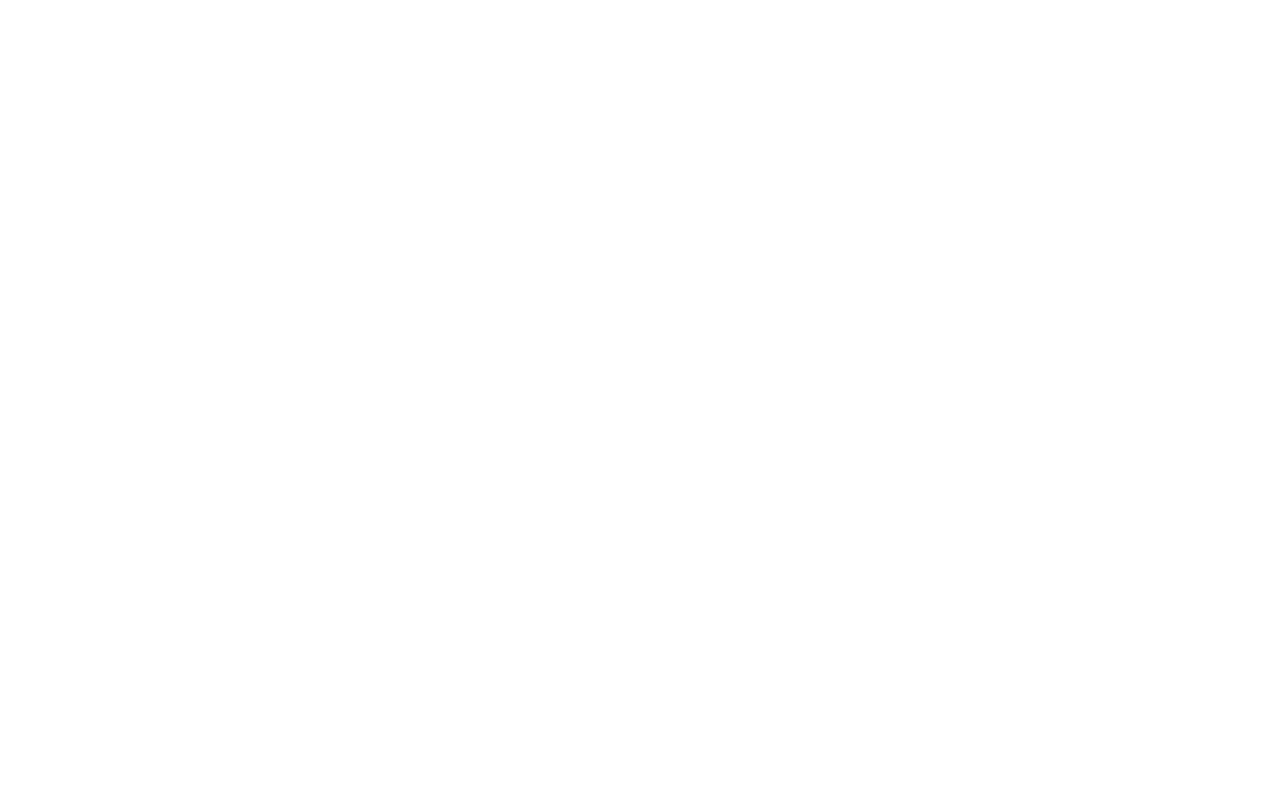
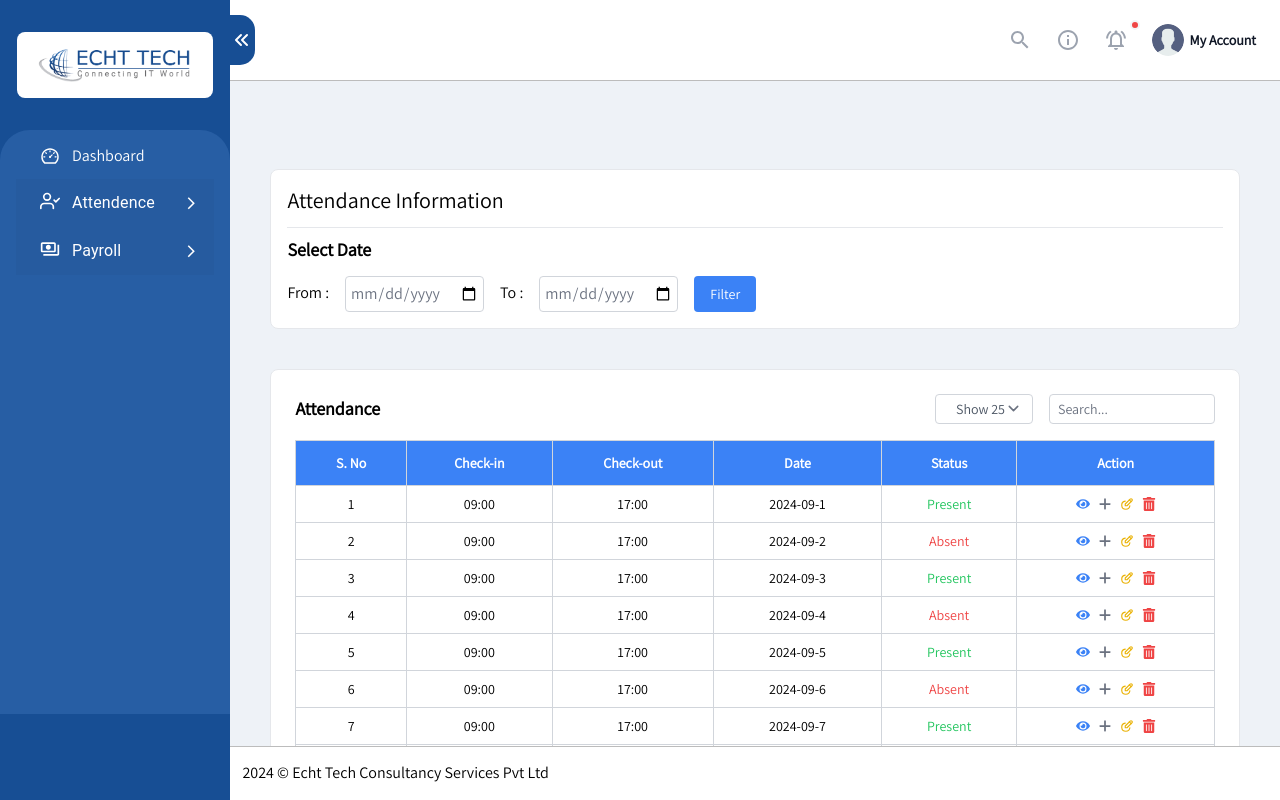
Before and after one commit to EchtTech-Consultancy-Private-Limited/hrms-echttech, a React (Create React App) app: page /attendance in a window 1280 px wide. Before the commit this address had no page. Built offline with nearby package versions, Linux system fonts and the light colour scheme.

Commit message:
attendance page done

```diff
--- a/package.json
+++ b/package.json
@@ -7,6 +7,7 @@
     "@emotion/styled": "^11.13.0",
     "@headlessui/react": "^2.1.8",
     "@heroicons/react": "^2.1.5",
+    "@material-tailwind/react": "^2.1.10",
     "@mui/icons-material": "^6.1.1",
     "@mui/material": "^6.1.1",
     "@testing-library/jest-dom": "^5.17.0",
--- a/public/index.html
+++ b/public/index.html
@@ -11,6 +11,8 @@
     />
     <link rel="apple-touch-icon" href="%PUBLIC_URL%/logo.png" />
     <link rel="manifest" href="%PUBLIC_URL%/manifest.json" />
+    <link href="https://fonts.googleapis.com/css2?family=Assistant:wght@400&display=swap" rel="stylesheet">
+
     <title>HRMS</title>
   </head>
   <body>
--- a/src/App.js
+++ b/src/App.js
@@ -2,6 +2,7 @@
 import Dashboard from './pages/Dashboard'
 import LayoutComponent from './components/shared/LayoutComponent'
 import LoginPage from './pages/LoginPage'
+import AttendancePage from './pages/AttendancePage'
 
 function App() {
     return (
@@ -11,6 +12,7 @@
                 <Route path="/" element={<LayoutComponent />}>
                     <Route index element={<Dashboard />} />
                     <Route path='dashboard' element={<Dashboard />} />
+                    <Route path='attendance' element={<AttendancePage />} />
                 </Route>
 
             </Routes>
--- /dev/null
+++ b/src/components/Attendance/AttendanceComponent.jsx
@@ -0,0 +1,168 @@
+import React,{useState} from "react";
+import { FaEye, FaTrashAlt } from "react-icons/fa";
+import { TbEditCircle } from "react-icons/tb";
+import { FaPlus } from "react-icons/fa6";
+
+
+
+const AttendanceComponent = () => {
+
+    const attendanceData = Array.from({ length: 100 }, (_, i) => ({
+        status: i % 2 === 0 ? "Present" : "Absent",
+        date: `2024-09-${(i % 30) + 1}`,
+        clockIn: `09:00`,
+        clockOut: `17:00`,
+      }));
+
+      const [currentPage, setCurrentPage] = useState(1);
+      const entriesPerPage = 10;
+
+      const totalEntries = attendanceData.length;
+      const start = (currentPage - 1) * entriesPerPage;
+      const end = start + entriesPerPage;
+      const pageData = attendanceData.slice(start, end);
+
+      const handlePrevPage = () => {
+        if (currentPage > 1) {
+          setCurrentPage(currentPage - 1);
+        }
+      };
+
+      const handleNextPage = () => {
+        if (end < totalEntries) {
+          setCurrentPage(currentPage + 1);
+        }
+      };
+
+  return (
+    <>
+       <div className="w-full top-section mt-10 p-4 border rounded-lg bg-white">
+       <div class="top-head flex justify-between items-center">
+          <div class="left-part pb-3"><h1 class="headings">Attendance Information</h1></div>
+        </div>
+      <h2 className="text-lg pt-2 border-t font-semibold mb-2">Select Date</h2>
+      <div className="flex  pt-1 flex-col md:flex-row items-center md:space-x-4 space-y-4 md:space-y-0">
+        <label>From : </label>
+      <input
+          type="date"
+          className="border border-gray-300 text-gray-500 p-1 h-9 rounded w-full md:w-auto"
+          placeholder="Start Date"
+        />
+         <label>To : </label>
+        <input
+          type="date"
+          className="border border-gray-300 text-gray-500 p-1 h-9 rounded w-full md:w-auto"
+          placeholder="End Date"
+        />
+        <button className="bg-blue-500 text-white px-4 py-2 rounded w-full md:w-auto text-sm">
+          Filter
+        </button>
+      </div>
+    </div>
+
+
+    <div className="below-section data-table-attendance mt-10" >
+    <div className="container mx-auto p-6 border rounded-lg bg-white">
+      <div className="flex justify-between items-center mb-4">
+        <h1 className="text-lg font-bold">Attendance</h1>
+        <div className="flex items-center space-x-4">
+            <select id="entries" className="w-full border border-gray-300 text-gray-600 rounded px-5 py-1 text-sm">
+                <option value="25">Show 25</option>
+                <option value="50">Show 50</option>
+                <option value="100">Show 100</option>
+            </select>
+            <input
+                type="text"
+                id="search"
+                placeholder="Search..."
+                className="border border-gray-300 text-gray-600 rounded px-2 py-1 text-sm"
+            />
+            </div>
+      </div>
+
+
+
+<table className="min-w-full bg-white border border-gray-300 rounded-t-lg">
+            <thead>
+              <tr className="bg-blue-500 text-white">
+                <th className="px-4 border-gray-300 border-l text-center py-3">S. No</th>
+                <th className="px-4 border-l border-gray-300 text-center py-3">Check-in</th>
+                <th className="px-4 border-l border-gray-300 text-center py-3">Check-out</th>
+                <th className="px-4 border-l border-gray-300 text-center py-3">Date</th>
+                <th className="px-4 border-l border-gray-300 text-center py-3">Status</th>
+                <th className="px-4 border-l border-gray-300 text-center py-3">Action</th>
+              </tr>
+            </thead>
+            <tbody>
+              {pageData.map((entry, index) => (
+                <tr
+                  key={index}
+                  className="hover:bg-gray-300 hover:border-r border-gray-300 transition duration-300"
+                >
+                  <td className="py-2 px-4 border-l border-gray-300 text-center">{start + index + 1}</td>
+                  <td className="py-2 px-4 border-l border-gray-300 text-center">{entry.clockIn}</td>
+                  <td className="py-2 px-4 border-l border-gray-300 text-center">{entry.clockOut}</td>
+                  <td className="py-2 px-4 border-l border-gray-300 text-center">{entry.date}</td>
+                  <td
+                    className={`py-2 px-4 border-l border-gray-300 text-center ${
+                      entry.status === "Absent" ? "text-red-500" : "text-green-500"
+                    }`}
+                  >
+                    {entry.status}
+                  </td>
+                  <td className="py-2 px-4 border-l border-gray-300 text-center">
+                    <div className="flex justify-center space-x-2">
+                      <button className="text-blue-500">
+                        <FaEye />
+                      </button>
+                      <button className="text-gray-500">
+                        <FaPlus />
+                      </button>
+                      <button className="text-yellow-500">
+                         <TbEditCircle />
+                      </button>
+                      <button className="text-red-500">
+                        <FaTrashAlt />
+                      </button>
+
+                    </div>
+                  </td>
+                </tr>
+              ))}
+            </tbody>
+          </table>
+
+
+      <div className="flex justify-between items-center mt-4">
+
+        <span className="text-gray-600 text-sm">
+          Showing {start + 1} to {Math.min(end, totalEntries)} of {totalEntries} entries
+        </span>
+          <div>
+          <button
+          onClick={handlePrevPage}
+          className="bg-blue-500 text-white text-sm rounded mx-1 px-2 py-1"
+          disabled={currentPage === 1}
+        >
+          Prev
+        </button>
+        <button
+          onClick={handleNextPage}
+          className="bg-blue-500 text-sm text-white rounded px-2 py-1"
+          disabled={end >= totalEntries}
+        >
+          Next
+        </button>
+
+          </div>
+
+
+      </div>
+    </div>
+
+    </div>
+    </>
+  );
+}
+
+export default AttendanceComponent;
--- a/src/components/auth/LoginComponent.jsx
+++ b/src/components/auth/LoginComponent.jsx
@@ -53,7 +53,7 @@
       <div className={`relative flex max-w-4xl bg-white shadow-lg rounded-lg ${isClosed ? 'flex-row w-1/4' : 'flex-row w-full md:w-full'}`}>
 
         {/* Left Section */}
-        <div className="mlc-left p-8 bg-gray-100  ${isClosed ? width : 'w-1/2' : 'w-1'}"  >
+        <div className="mlc-left p-8 bg-gray-100  ${isClosed ? width : '50%' : '100%'}"  >
           <h2 className="text-3xl">Welcome to</h2>
           <h2 className="text-3xl mb-2 font-bold text-blue-500">EchtTech HRMS</h2>
           <p className='mb-6 text-sm text-gray-500'>Hi, login to your account</p>
@@ -181,6 +181,7 @@
       </div>
 
 
+
     </div>
   );
 };
--- a/src/components/shared/SidebarcontentComponent.jsx
+++ b/src/components/shared/SidebarcontentComponent.jsx
@@ -62,7 +62,9 @@
       <Accordion onChange={handleChange('panel1')} className='ul-list'>
         <AccordionSummary aria-controls="panel1d-content" id="panel1d-header" className='color-white ul-parent'>
             <FiUserCheck className='mr-3 text-xl'/>
-          <Typography>Attendence</Typography>
+            <Link className='no-underline hover:no-underline' to = '/Attendance' >
+            <Typography className='text-white' >Attendence</Typography>
+            </Link>
         </AccordionSummary>
         <AccordionDetails className='parent-all-ul'>
           <ul className='all-ul'>
--- a/src/index.css
+++ b/src/index.css
@@ -1,4 +1,6 @@
-@import url('https://fonts.googleapis.com/css2?family=Inter:wght@300;400;500;600;700&display=swap');
+
+@import url('https://fonts.googleapis.com/css2?family=Assistant:wght@400&display=swap');
+
 @import url('../src/assetsechttech/css/globalecht.css');
 @import url('../src//assetsechttech//css//sidebarecht.css');
 @import url('../src//assetsechttech//css/rightdashboard.css');
@@ -36,4 +38,14 @@
 	a {
 		@apply text-sky-500 hover:underline;
 	}
+	.bg-neutral-100
+	{
+		@apply text-sky-500 hover:underline;
+
+	}
+
 }
+
+body {
+	font-family: 'Assistant', sans-serif;
+  }
--- a/src/index.js
+++ b/src/index.js
@@ -2,6 +2,8 @@
 import ReactDOM from 'react-dom/client'
 import './index.css'
 import App from './App'
+
+
 
 const root = ReactDOM.createRoot(document.getElementById('root'))
 root.render(
--- /dev/null
+++ b/src/pages/AttendancePage.jsx
@@ -0,0 +1,15 @@
+import React from 'react'
+import AttendanceComponent from '../components/Attendance/AttendanceComponent'
+
+const AttendancePage = () => {
+  return (
+    <div className='content-mid base-bg-color' >
+      <div id='dashboard' className='px-10 py-12'  >
+
+        <AttendanceComponent />
+      </div>
+    </div>
+  )
+}
+
+export default AttendancePage
--- a/src/pages/LoginPage.jsx
+++ b/src/pages/LoginPage.jsx
@@ -3,7 +3,7 @@
 
 const LoginPage = () => {
   return (
-    <div>
+    <div >
         <LoginComponent />
     </div>
   )
--- a/tailwind.config.js
+++ b/tailwind.config.js
@@ -1,4 +1,4 @@
-/** @type {import('tailwindcss').Config} */
+ /** @type {import('tailwindcss').Config} */
 module.exports = {
     content: ['./src/**/*.{js,jsx,ts,tsx}'],
     theme: {
```
Also changed, not shown: 1 other file (tests, documents, lock files or other folders).
